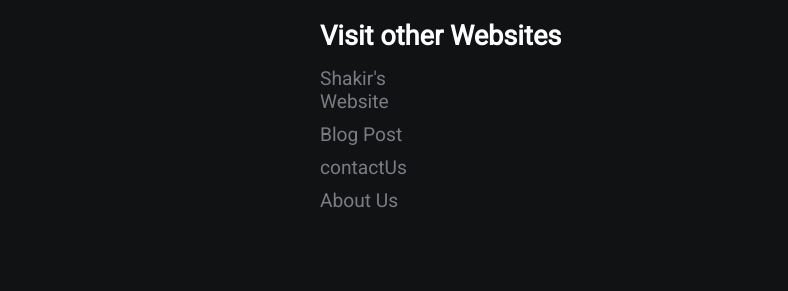
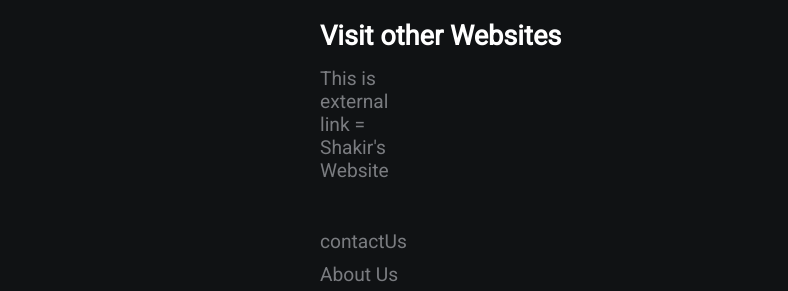
Before and after one commit to benishbashir/my-first-gcprepo-website, a plain HTML site: page public/index.html in a window 1280 px wide. Shown: the part 612-903 px from the top of the page, without its empty margins (320-1108 px from the left). Before the commit the page ends 829 px from the top, so only its background shows below. Drawn offline with Linux system fonts and the light colour scheme.

Commit message:
changes done

```diff
--- a/public/index.html
+++ b/public/index.html
@@ -5,6 +5,7 @@
     <meta name="viewport" content="width=device-width, initial-scale=1.0">
     <meta http-equiv="X-UA-Compatible" content="ie=edge">
     <link rel="stylesheet" href="https://use.fontawesome.com/releases/v5.4.1/css/all.css" integrity="sha384-5sAR7xN1Nv6T6+dT2mhtzEpVJvfS3NScPQTrOxhwjIuvcA67KV2R5Jz6kr4abQsz" crossorigin="anonymous">
+    <!-- <link rel="stylesheet" href="/style.css"> -->
     <link rel="stylesheet" href="/style.css">
     <title>Your Profile</title>
 </head>
@@ -34,8 +35,10 @@
                 Because they heard their code was going camping - it needed to be lightweight and ready to scale in the wilderness of the cloud!</p>
 
             <h2>Visit other Websites</h2>
-            <a href="https://shakirbaba.com/">Shakir's Website</a>
-            <a href="https://shakirbaba.com/website-development-in-kashmir/">Blog Post</a>
+            <a href="https://shakirbaba.com/">This is external link = Shakir's Website</a>
+
+            <br>
+            <br>
 
             <a href="contactus.html">contactUs</a>
             <a href="about.html">About Us</a>
```
Also changed, not shown: public/about.html (+1 -0 lines), public/contactus.html (+1 -0 lines), 1 other file.
